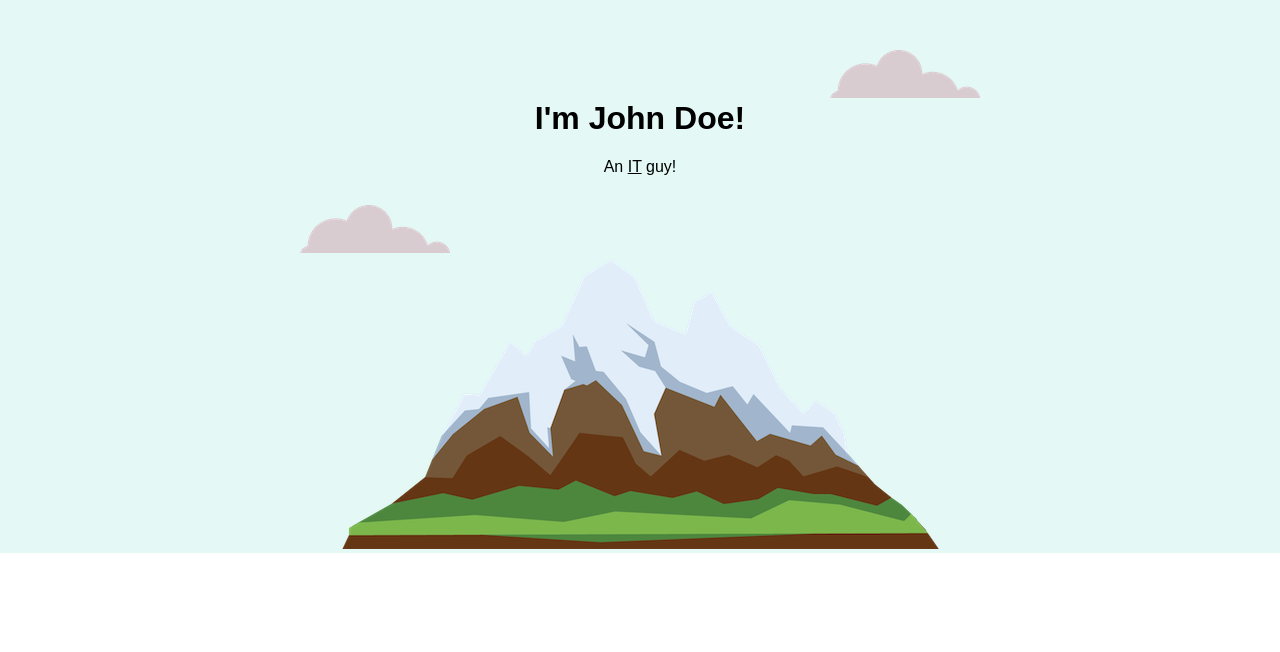
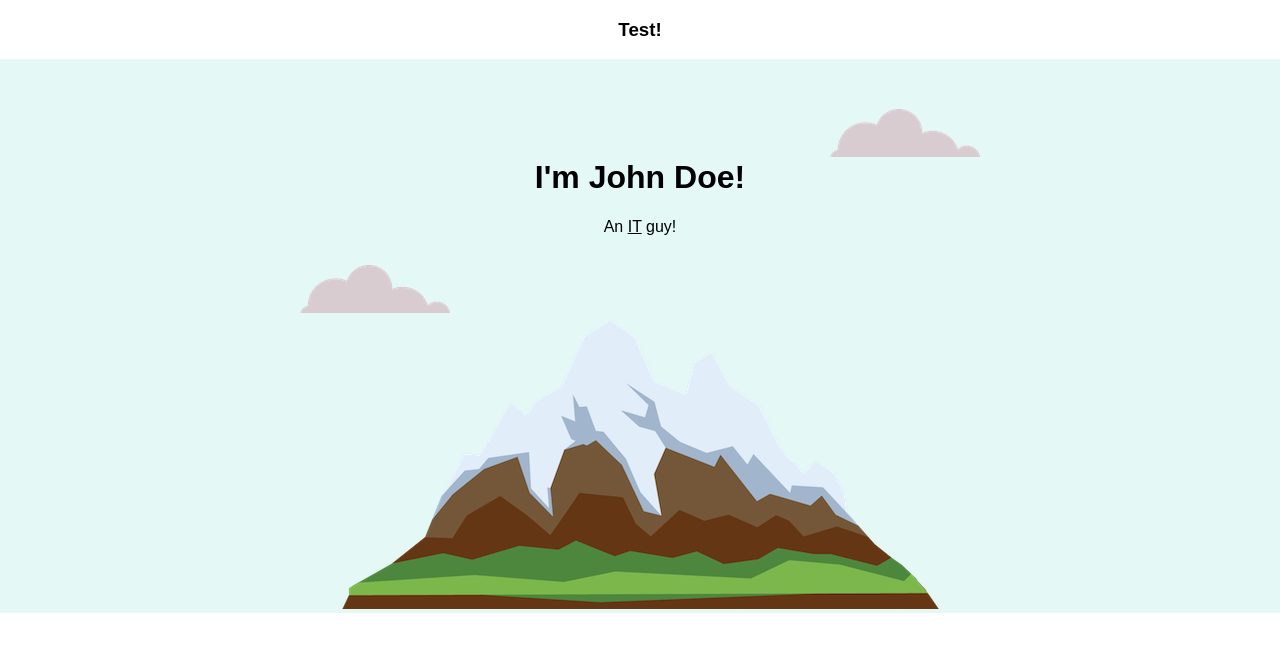
Before and after one commit to fundiar/second, a plain HTML site: page index.html in a window 1280 px wide. Drawn offline with Linux system fonts and the light colour scheme.

Commit message:
Emiliano

```diff
--- a/index.html
+++ b/index.html
@@ -6,10 +6,10 @@
     <link  rel="stylesheet" href="css/styles.css">
     <link rel="icon" href="favicon.ico">
     <link rel="preconnect" href="https://fonts.googleapis.com"><link rel="preconnect" href="https://fonts.gstatic.com" crossorigin><link href="https://fonts.googleapis.com/css2?family=Merriweather&family=Montserrat&family=Sacramento&display=swap" rel="stylesheet">
-
 </head>
 
 <body>
+    <h3>Test!</h3>
     <div class="top">
         <img class="top-cloud" src="images/cloud.png" alt="cloud image">
         <h1>I'm John Doe!</h1>
```
